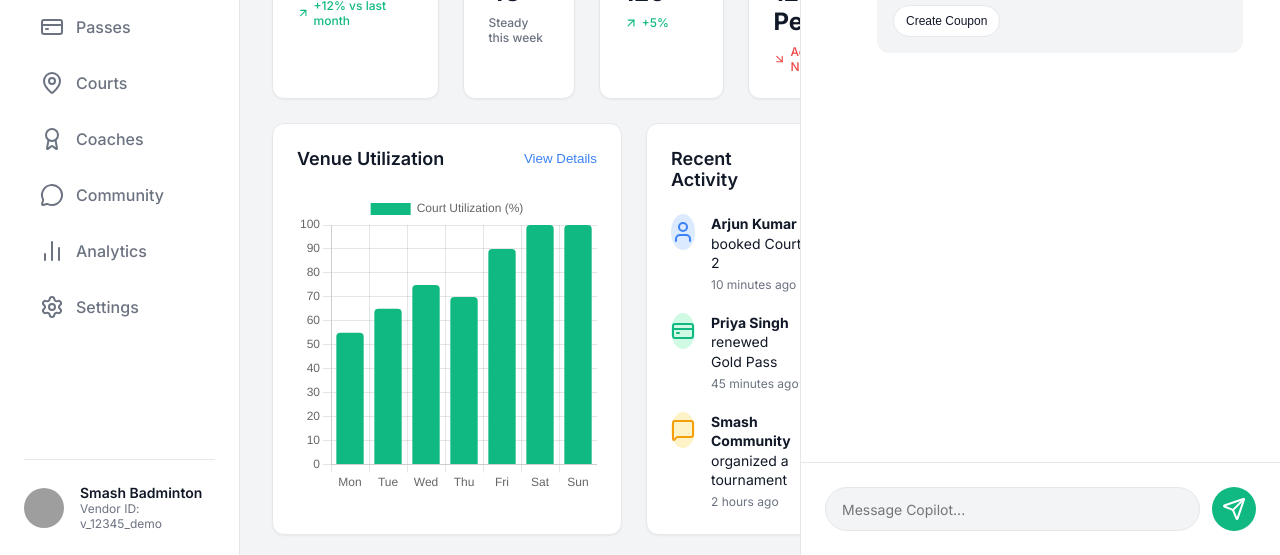
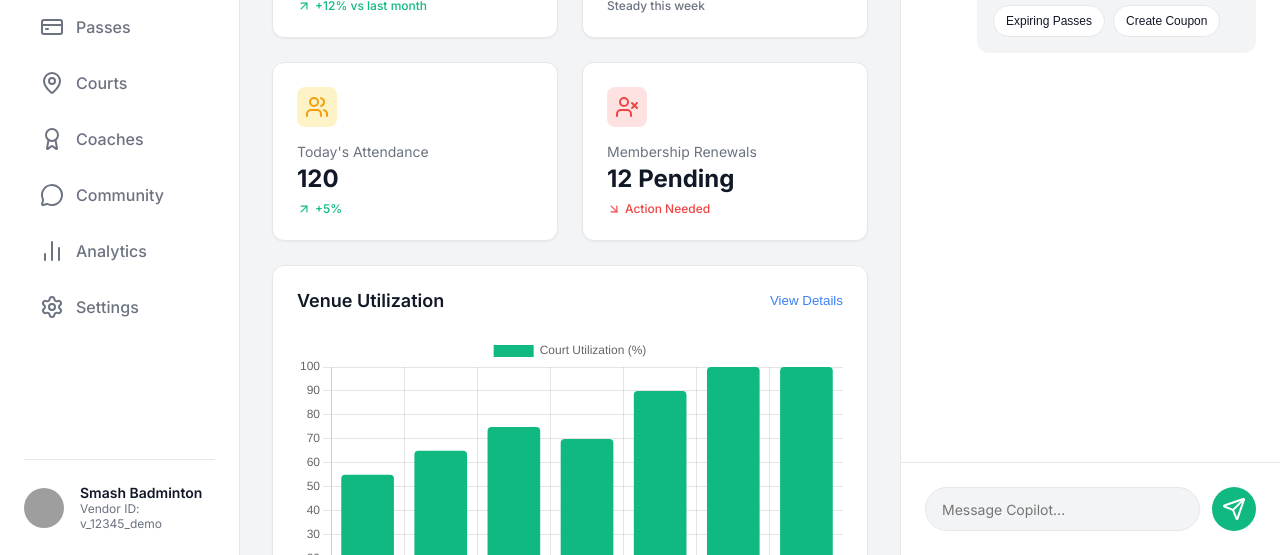
Before and after one commit to Vaibhavsonava2005/hobbify-copilot, a website: page index.html in a window 1280 px wide. Shown: the part 245-800 px from the top of the page. Drawn offline with nearby package versions, Linux system fonts and the light colour scheme; grey boxes are pictures that could not be loaded.

Commit message:
FIX: Layout blowout and horizontal scrolling; Added cache busters

```diff
--- a/index.html
+++ b/index.html
@@ -3,12 +3,12 @@
 <head>
     <meta charset="UTF-8">
     <meta name="viewport" content="width=device-width, initial-scale=1.0">
-    <title>HobbyFi Vendor Copilot | Pro</title>
+    <title>HobbyFi Vendor Copilot | Production Build</title>
     <!-- Use Inter Font as requested -->
     <link rel="preconnect" href="https://fonts.googleapis.com">
     <link rel="preconnect" href="https://fonts.gstatic.com" crossorigin>
     <link href="https://fonts.googleapis.com/css2?family=Inter:wght@300;400;500;600;700&display=swap" rel="stylesheet">
-    <link rel="stylesheet" href="style.css">
+    <link rel="stylesheet" href="style.css?v=2026.1">
     <script src="https://unpkg.com/lucide@latest"></script>
     <!-- Add charts -->
     <script src="https://cdn.jsdelivr.net/npm/chart.js"></script>
@@ -360,7 +360,7 @@
         </div>
     </template>
 
-    <script src="app.js"></script>
+    <script src="app.js?v=2026.1"></script>
     <script>
         lucide.createIcons();
     </script>
--- a/style.css
+++ b/style.css
@@ -63,7 +63,7 @@ body {
 /* Layout */
 .app-container {
     display: grid;
-    grid-template-columns: 240px 1fr 480px;
+    grid-template-columns: 240px 1fr 380px;
     height: 100vh;
 }
 
@@ -188,7 +188,7 @@ nav {
 
 .dashboard-grid {
     display: grid;
-    grid-template-columns: repeat(4, 1fr);
+    grid-template-columns: repeat(auto-fit, minmax(200px, 1fr));
     gap: 1.5rem;
 }
 
@@ -240,7 +240,7 @@ nav {
 
 .main-split-grid {
     display: grid;
-    grid-template-columns: 2fr 1fr;
+    grid-template-columns: repeat(auto-fit, minmax(350px, 1fr));
     gap: 1.5rem;
 }
 
```
